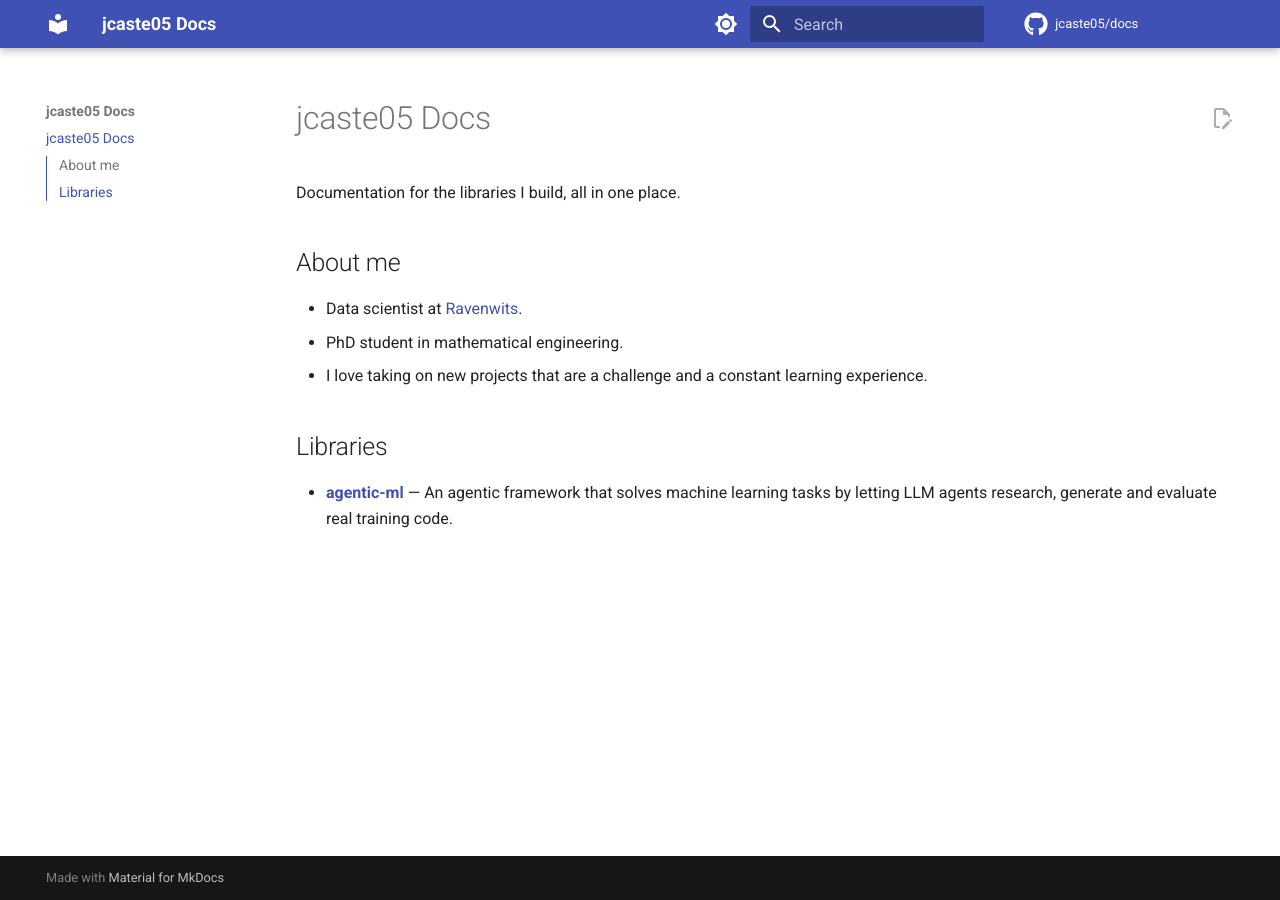
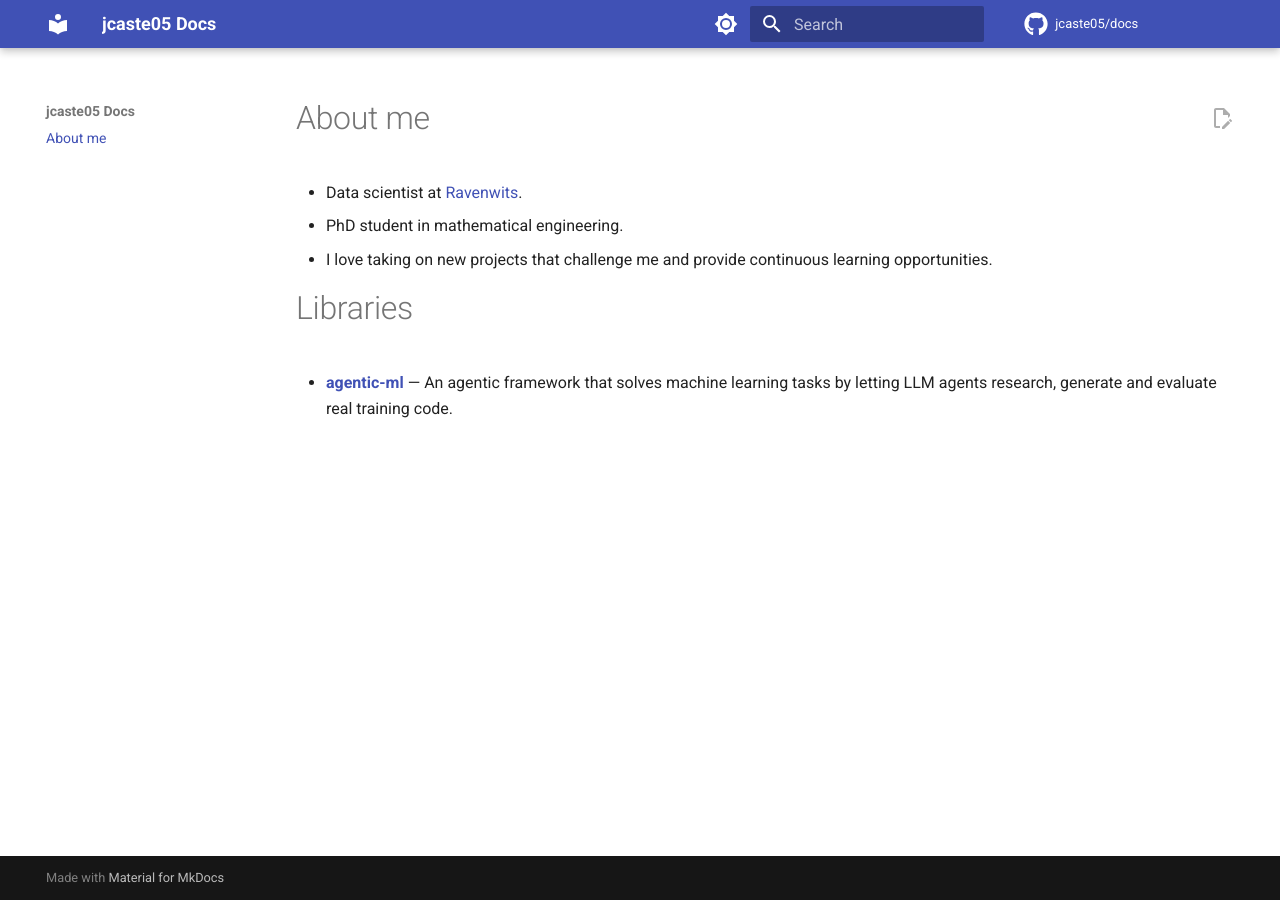
Before and after one commit to jcaste05/docs, an MkDocs documentation site: the page built from docs/index.md, in a window 1280 px wide. Built offline with MkDocs 1.6.1 and Material for MkDocs 9.7.7, drawn with Linux system fonts in a browser that asks for light colours; comment, search, counter and statistics services are not loaded.

Commit message:
docs: delete title

```diff
--- a/docs/index.md
+++ b/docs/index.md
@@ -1,14 +1,10 @@
-# jcaste05 Docs
-
-Documentation for the libraries I build, all in one place.
-
-## About me
+# About me
 
 - Data scientist at [Ravenwits](https://github.com/RavenwitsSL).
 - PhD student in mathematical engineering.
-- I love taking on new projects that are a challenge and a constant learning experience.
+- I love taking on new projects that challenge me and provide continuous learning opportunities.
 
-## Libraries
+# Libraries
 
 - **[agentic-ml](agentic-ml/)** — An agentic framework that solves machine learning tasks
   by letting LLM agents research, generate and evaluate real training code.
```
